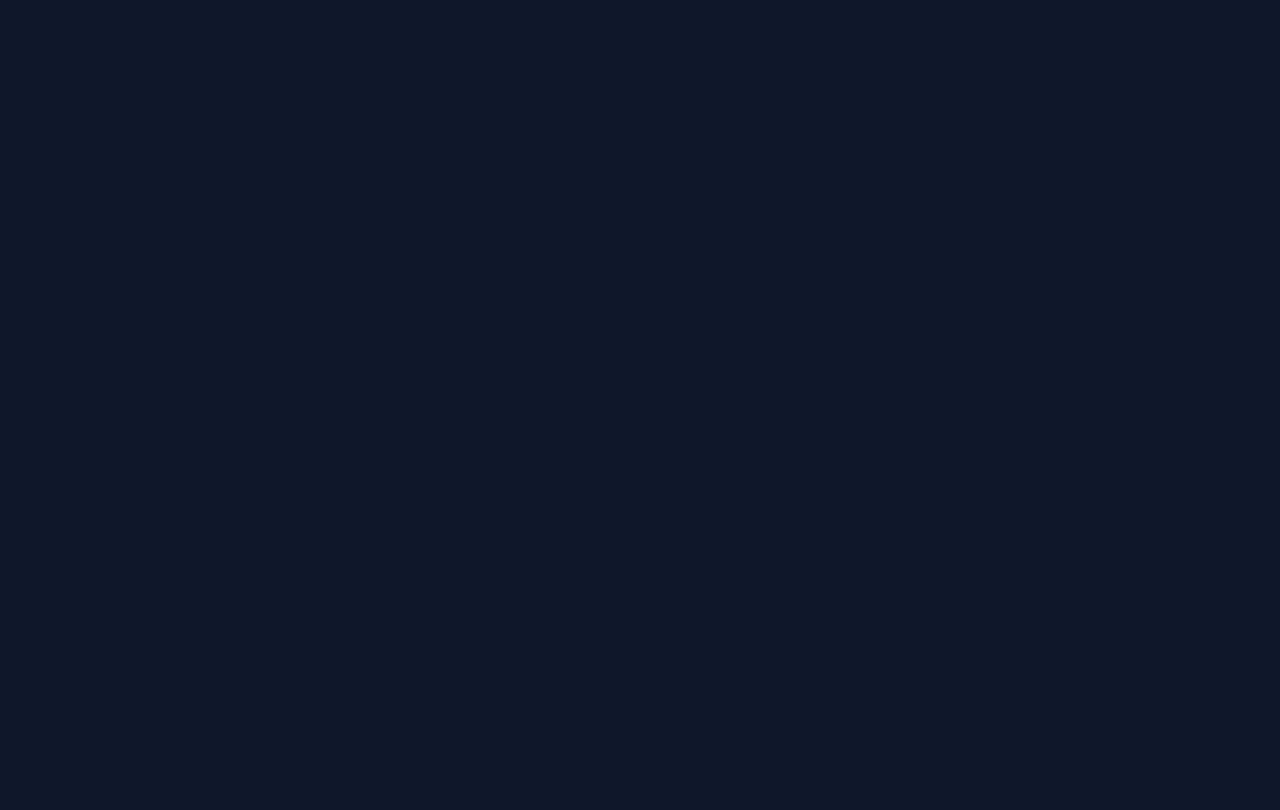
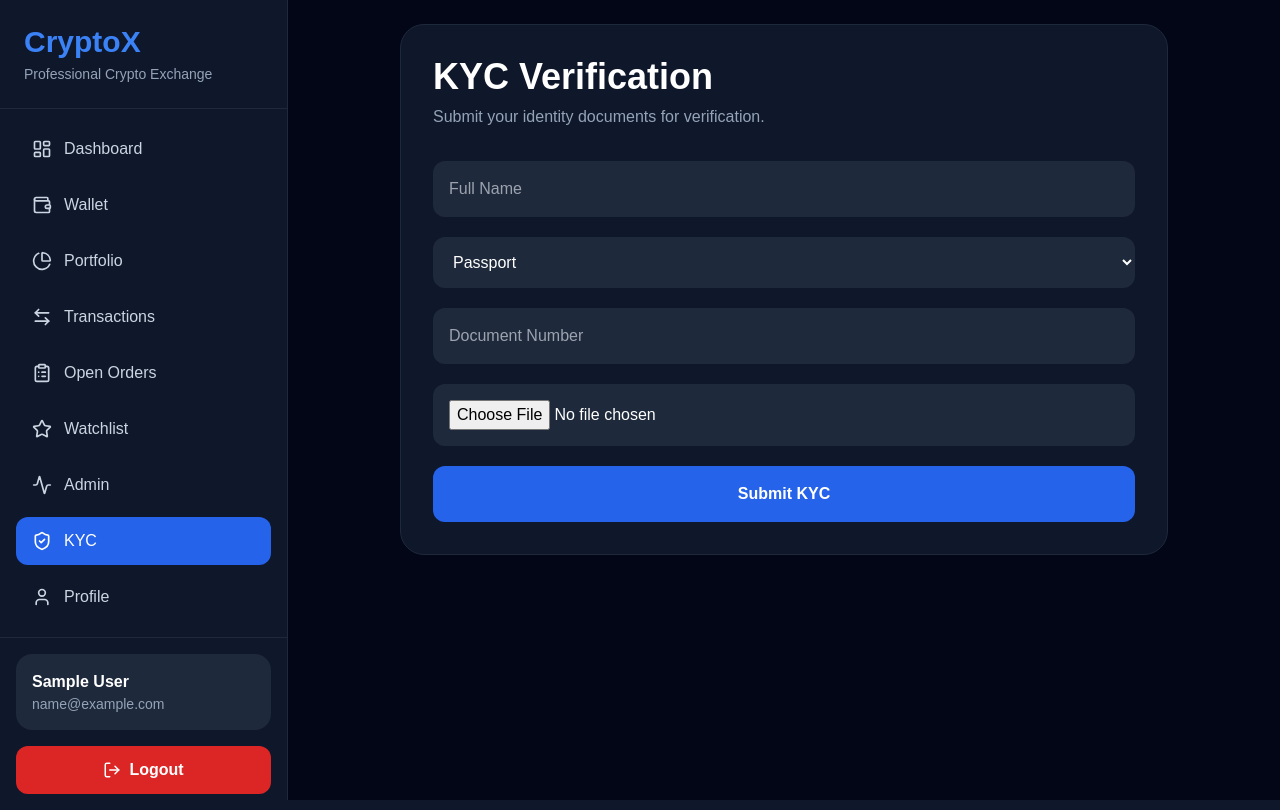
Before and after one commit to baseerhatif3-oss/cryptox-institutional-platform, a React (Vite) app: page /kyc in a window 1280 px wide. Before the commit this address had no page. Built offline with nearby package versions, Linux system fonts and the light colour scheme; no server answers; sample sign-in values are in the browser's storage.

Commit message:
Added professional KYC verification frontend

```diff
--- a/src/App.jsx
+++ b/src/App.jsx
@@ -19,6 +19,7 @@ import Watchlist from "./pages/Watchlist";
 import ForgotPassword from "./pages/ForgotPassword";
 import ResetPassword from "./pages/ResetPassword";
 import AdminDashboard from "./pages/AdminDashboard";
+import KYC from "./pages/KYC";
 
 import DashboardLayout from "./layouts/DashboardLayout";
 
@@ -41,6 +42,8 @@ function App() {
       <Toaster position="top-right" />
 
       <Routes>
+        {/* AUTH */}
+
         <Route
           path="/login"
           element={<Login />}
@@ -60,6 +63,8 @@ function App() {
           path="/reset-password/:token"
           element={<ResetPassword />}
         />
+
+        {/* DASHBOARD */}
 
         <Route
           path="/"
@@ -100,13 +105,18 @@ function App() {
           />
 
           <Route
-            path="profile"
-            element={<Profile />}
+            path="admin"
+            element={<AdminDashboard />}
           />
 
           <Route
-            path="admin"
-            element={<AdminDashboard />}
+            path="kyc"
+            element={<KYC />}
+          />
+
+          <Route
+            path="profile"
+            element={<Profile />}
           />
         </Route>
       </Routes>
--- a/src/layouts/DashboardLayout.jsx
+++ b/src/layouts/DashboardLayout.jsx
@@ -17,6 +17,7 @@ import {
   X,
   Bell,
   Activity,
+  ShieldCheck,
 } from "lucide-react";
 
 import { useState } from "react";
@@ -95,6 +96,14 @@ const DashboardLayout = () => {
     },
 
     {
+      name: "KYC",
+      path: "/kyc",
+      icon: (
+        <ShieldCheck size={20} />
+      ),
+    },
+
+    {
       name: "Profile",
       path: "/profile",
       icon: <User size={20} />,
@@ -145,6 +154,8 @@ const DashboardLayout = () => {
       `}
       >
         <div>
+          {/* LOGO */}
+
           <div className="p-6 border-b border-slate-800 flex items-center justify-between">
             <div>
               <h1 className="text-3xl font-bold text-blue-500">
@@ -196,7 +207,7 @@ const DashboardLayout = () => {
           </div>
         </div>
 
-        {/* USER */}
+        {/* USER SECTION */}
 
         <div className="p-4 border-t border-slate-800">
           <div className="bg-slate-800 p-4 rounded-2xl mb-4">
@@ -260,7 +271,7 @@ const DashboardLayout = () => {
           </button>
         </div>
 
-        {/* PAGE */}
+        {/* PAGE CONTENT */}
 
         <Outlet />
       </div>
--- /dev/null
+++ b/src/pages/KYC.jsx
@@ -0,0 +1,230 @@
+import { useEffect, useState } from "react";
+
+import toast from "react-hot-toast";
+
+import API from "../services/api";
+
+const KYC = () => {
+  const [formData, setFormData] =
+    useState({
+      fullName: "",
+      documentType: "Passport",
+      documentNumber: "",
+    });
+
+  const [documentImage, setDocumentImage] =
+    useState(null);
+
+  const [kyc, setKyc] =
+    useState(null);
+
+  const fetchKYC = async () => {
+    try {
+      const { data } = await API.get(
+        "/kyc"
+      );
+
+      setKyc(data);
+    } catch (error) {
+      console.log(error);
+    }
+  };
+
+  useEffect(() => {
+    fetchKYC();
+  }, []);
+
+  const handleSubmit = async (e) => {
+    e.preventDefault();
+
+    try {
+      const data = new FormData();
+
+      data.append(
+        "fullName",
+        formData.fullName
+      );
+
+      data.append(
+        "documentType",
+        formData.documentType
+      );
+
+      data.append(
+        "documentNumber",
+        formData.documentNumber
+      );
+
+      data.append(
+        "documentImage",
+        documentImage
+      );
+
+      await API.post("/kyc", data, {
+        headers: {
+          "Content-Type":
+            "multipart/form-data",
+        },
+      });
+
+      toast.success(
+        "KYC submitted successfully"
+      );
+
+      fetchKYC();
+    } catch (error) {
+      console.log(error);
+
+      toast.error(
+        error.response?.data?.message ||
+          "Submission failed"
+      );
+    }
+  };
+
+  if (kyc) {
+    return (
+      <div className="min-h-screen bg-slate-950 text-white p-6">
+        <div className="max-w-3xl mx-auto bg-slate-900 border border-slate-800 rounded-3xl p-8">
+          <h1 className="text-4xl font-bold mb-6">
+            KYC Status
+          </h1>
+
+          <div className="space-y-5">
+            <div>
+              <p className="text-slate-400">
+                Full Name
+              </p>
+
+              <h2 className="text-xl font-bold">
+                {kyc.fullName}
+              </h2>
+            </div>
+
+            <div>
+              <p className="text-slate-400">
+                Document Type
+              </p>
+
+              <h2 className="text-xl font-bold">
+                {kyc.documentType}
+              </h2>
+            </div>
+
+            <div>
+              <p className="text-slate-400">
+                Status
+              </p>
+
+              <h2 className="text-xl font-bold text-yellow-400">
+                {kyc.status}
+              </h2>
+            </div>
+
+            <img
+              src={`https://crypto-backend-dojp.onrender.com/${kyc.documentImage}`}
+              alt="KYC"
+              className="rounded-2xl mt-6"
+            />
+          </div>
+        </div>
+      </div>
+    );
+  }
+
+  return (
+    <div className="min-h-screen bg-slate-950 text-white p-6">
+      <div className="max-w-3xl mx-auto bg-slate-900 border border-slate-800 rounded-3xl p-8">
+        <h1 className="text-4xl font-bold mb-2">
+          KYC Verification
+        </h1>
+
+        <p className="text-slate-400 mb-8">
+          Submit your identity documents
+          for verification.
+        </p>
+
+        <form
+          onSubmit={handleSubmit}
+          className="space-y-5"
+        >
+          <input
+            type="text"
+            placeholder="Full Name"
+            required
+            value={formData.fullName}
+            onChange={(e) =>
+              setFormData({
+                ...formData,
+                fullName:
+                  e.target.value,
+              })
+            }
+            className="w-full bg-slate-800 p-4 rounded-xl outline-none"
+          />
+
+          <select
+            value={formData.documentType}
+            onChange={(e) =>
+              setFormData({
+                ...formData,
+                documentType:
+                  e.target.value,
+              })
+            }
+            className="w-full bg-slate-800 p-4 rounded-xl outline-none"
+          >
+            <option>
+              Passport
+            </option>
+
+            <option>
+              National ID
+            </option>
+
+            <option>
+              Driving License
+            </option>
+          </select>
+
+          <input
+            type="text"
+            placeholder="Document Number"
+            required
+            value={
+              formData.documentNumber
+            }
+            onChange={(e) =>
+              setFormData({
+                ...formData,
+                documentNumber:
+                  e.target.value,
+              })
+            }
+            className="w-full bg-slate-800 p-4 rounded-xl outline-none"
+          />
+
+          <input
+            type="file"
+            required
+            onChange={(e) =>
+              setDocumentImage(
+                e.target.files[0]
+              )
+            }
+            className="w-full bg-slate-800 p-4 rounded-xl outline-none"
+          />
+
+          <button
+            type="submit"
+            className="w-full bg-blue-600 hover:bg-blue-700 py-4 rounded-xl font-semibold"
+          >
+            Submit KYC
+          </button>
+        </form>
+      </div>
+    </div>
+  );
+};
+
+export default KYC;
```
